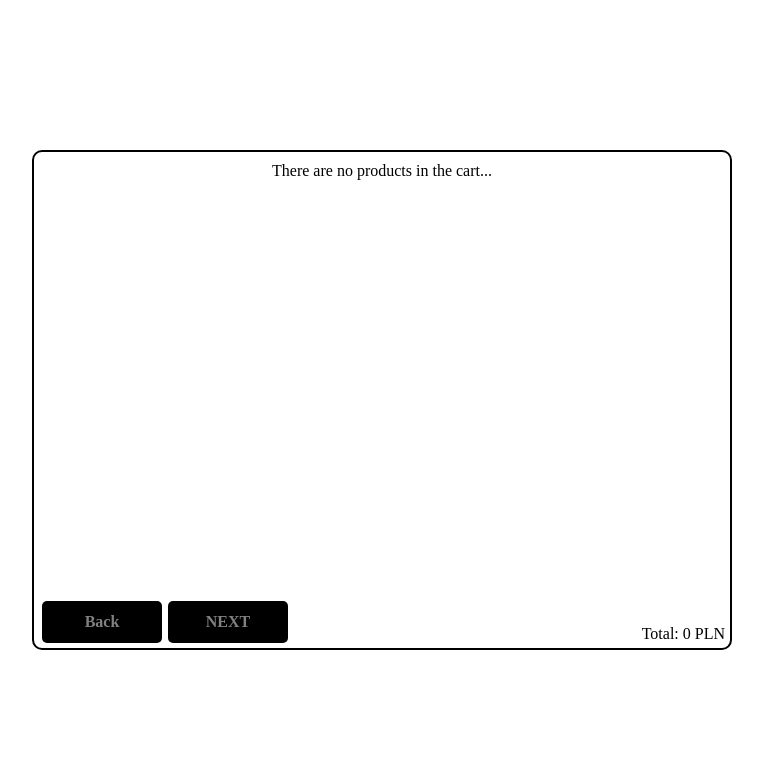
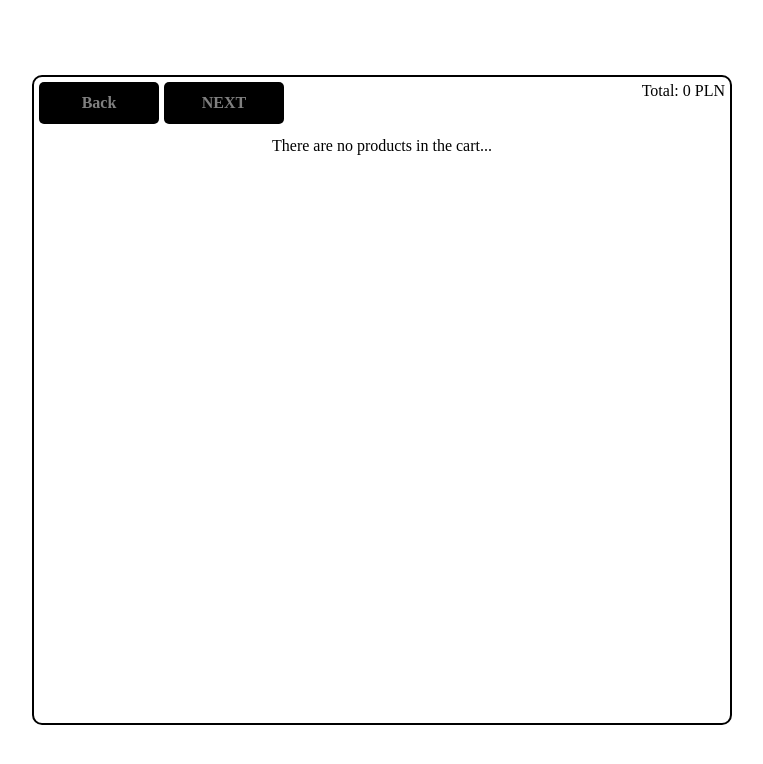
Before and after one commit to DeguzBelarus/bookstore, a React (Create React App) app in the folder front/: page /cart in a window 1280 px wide. Shown: the top 764 px of the page, without its empty margins (258-1021 px from the left). Built offline with nearby package versions, Linux system fonts and the light colour scheme.

Commit message:
visual improvement 4

```diff
--- a/front/src/components/OrderItem/OrderItem.scss
+++ b/front/src/components/OrderItem/OrderItem.scss
@@ -1,17 +1,18 @@
 .order__item__wrapper {
   width: 655px;
-  height: 35px;
+  height: 40px;
   position: relative;
   display: flex;
   justify-content: center;
   align-items: center;
-  margin-bottom: 5px;
+  margin-bottom: 10px;
   background-color: rgba($color: yellowgreen, $alpha: 0.1);
   cursor: default;
 
   .book-preview-image {
     width: 24px;
     height: 36px;
+    min-height: 36px;
     position: absolute;
     top: 0;
     left: 0;
--- a/front/src/pages/CartPage/CartPage.scss
+++ b/front/src/pages/CartPage/CartPage.scss
@@ -8,14 +8,15 @@
 
   .cart {
     width: 700px;
-    height: 500px;
+    height: 650px;
+    position: relative;
     display: flex;
-    position: relative;
     flex-direction: column;
     justify-content: flex-start;
     align-items: center;
     padding: 10px;
-    padding-bottom: 54px;
+    padding-top: 60px;
+    padding-bottom: 170px;
     box-sizing: border-box;
     border-width: 2px;
     border-radius: 10px;
@@ -26,15 +27,21 @@
     .cost-total-span {
       position: absolute;
       right: 5px;
-      bottom: 5px;
+      top: 5px;
     }
+
+    .buttons-container {
+      width: calc(100% - 16px);
+      height: 35px;
+      position: absolute;
+      top: 5px;
+      left: 5px;
+      display: flex;
+      gap: 5px;
 
       .back-button {
         width: 120px;
         height: 30px;
-      position: absolute;
-      left: 8px;
-      bottom: 5px;
         display: flex;
         justify-content: center;
         align-items: center;
@@ -54,9 +61,6 @@
       .next-button {
         width: 120px;
         height: 30px;
-      position: absolute;
-      left: 134px;
-      bottom: 5px;
         display: flex;
         justify-content: center;
         align-items: center;
@@ -73,3 +77,4 @@
       }
     }
   }
+}
--- a/front/src/pages/CartPage/CartPage.tsx
+++ b/front/src/pages/CartPage/CartPage.tsx
@@ -50,8 +50,11 @@ export const CartPage: FC = () => {
             } />
          }) : "There are no products in the cart..."}
          <span className="cost-total-span">{`Total: ${cost != 0 ? cost : "0"} PLN`}</span>
-         <div className="back-button" onClick={returnToShop}>Back</div>
-         <div className="next-button" ref={acceptButton} onClick={acceptingOrder}>NEXT</div>
+
+         <div className="buttons-container">
+            <div className="back-button" onClick={returnToShop}>Back</div>
+            <div className="next-button" ref={acceptButton} onClick={acceptingOrder}>NEXT</div>
+         </div>
       </div>
    </div>
 }
```
Lines whose indentation alone changed are shown as unchanged.
